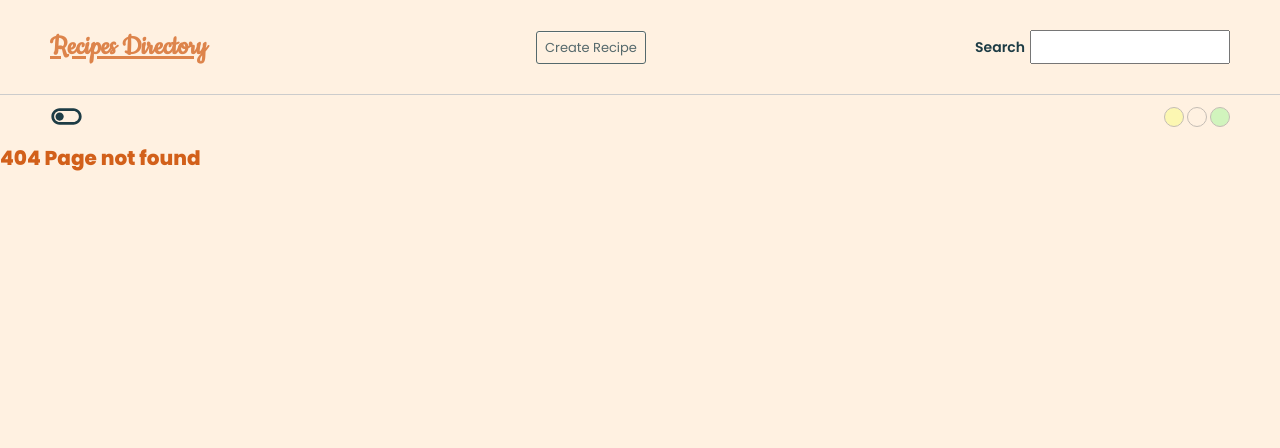
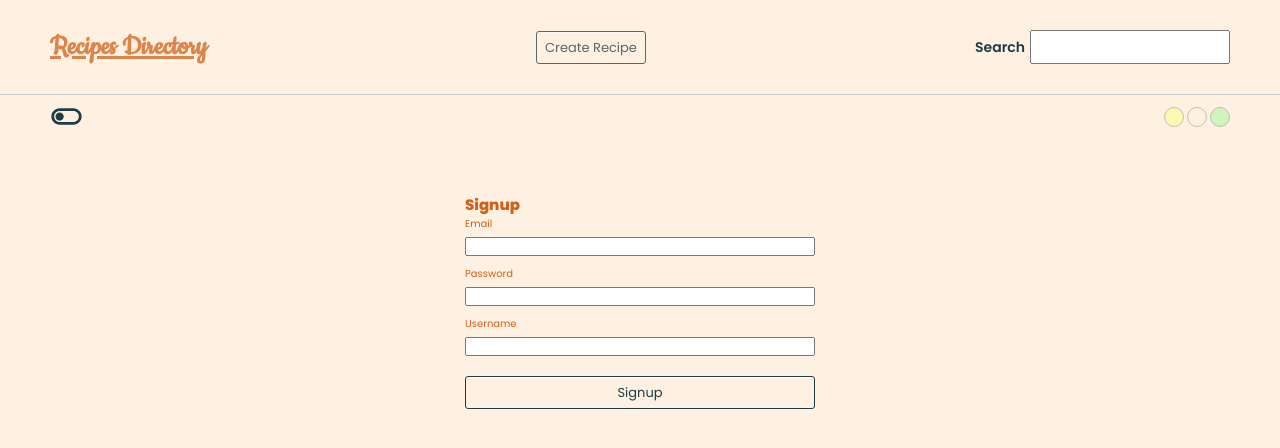
Before and after one commit to mojotron/recipe-directory, a React (Create React App) app: page /signup in a window 1280 px wide. Before the commit this address had no page. Shown: the top 448 px of the page. Built offline with nearby package versions, Linux system fonts and the light colour scheme.

Commit message:
Add signup functionality

```diff
--- a/src/App.js
+++ b/src/App.js
@@ -5,6 +5,7 @@ import Home from "./pages/Home/Home";
 import Create from "./pages/Create/CreateRecipe";
 import Recipe from "./pages/Recipe/Recipe";
 import Search from "./pages/Search/Search";
+import Signup from "./pages/Signup/Signup";
 // components
 import Navbar from "./components/Navbar";
 import ThemeSelector from "./components/ThemeSelector";
@@ -20,6 +21,7 @@ const App = () => {
         <ThemeSelector />
         <Routes>
           <Route path="/" element={<Home />} />
+          <Route path="/signup" element={<Signup />} />
           <Route path="/create" element={<Create />} />
           <Route path="/recipes/:id" element={<Recipe />} />
           <Route path="/search" element={<Search />} />
--- a/src/firebase/config.js
+++ b/src/firebase/config.js
@@ -1,4 +1,5 @@
 import { initializeApp } from "firebase/app";
+import { getAuth } from "firebase/auth";
 import {
   collection,
   getDocs,
@@ -21,6 +22,7 @@ const firebaseConfig = {
 
 const app = initializeApp(firebaseConfig);
 export const db = getFirestore(app);
+export const auth = getAuth(app);
 
 export const getRecipes = async () => {
   try {
--- /dev/null
+++ b/src/hooks/useSignup.js
@@ -0,0 +1,26 @@
+import { useState } from "react";
+import { auth } from "../firebase/config";
+import { signInWithEmailAndPassword } from "firebase/auth";
+
+export const useSignup = () => {
+  const [isPending, setIsPending] = useState(false);
+  const [error, setError] = useState(null);
+
+  const signup = async (email, password, username) => {
+    setError(null);
+    setIsPending(true);
+    try {
+      const res = await signInWithEmailAndPassword(auth, email, password);
+      if (!res) throw new Error("Could not create user account!");
+      // auth.currentUser.displayName = username;
+      setError(null);
+      setIsPending(false);
+    } catch (error) {
+      console.error(error.message);
+      setIsPending(false);
+      setError(error.message);
+    }
+  };
+
+  return { isPending, error, signup };
+};
--- /dev/null
+++ b/src/pages/Signup/Signup.js
@@ -0,0 +1,69 @@
+import { useState } from "react";
+import { useSignup } from "../../hooks/useSignup";
+import "./styles/Signup.css";
+
+const Signup = () => {
+  const [formData, setFormData] = useState({
+    email: "",
+    password: "",
+    username: "",
+  });
+
+  const { isPending, error, signup } = useSignup();
+
+  const handleChange = (e) => {
+    setFormData((oldData) => ({ ...oldData, [e.target.name]: e.target.value }));
+  };
+
+  const handleSubmit = (e) => {
+    e.preventDefault();
+    signup(formData.email, formData.password, formData.username);
+  };
+
+  return (
+    <form className="Signup" onSubmit={handleSubmit}>
+      <h2>Signup</h2>
+
+      <label htmlFor="email">Email</label>
+      <input
+        id="email"
+        type="email"
+        name="email"
+        value={formData.email}
+        onChange={handleChange}
+      />
+
+      <label htmlFor="password">Password</label>
+      <input
+        id="password"
+        type="password"
+        name="password"
+        value={formData.password}
+        onChange={handleChange}
+      />
+
+      <label htmlFor="username">Username</label>
+      <input
+        id="username"
+        type="text"
+        name="username"
+        value={formData.username}
+        onChange={handleChange}
+      />
+
+      {isPending ? (
+        <button className="btn" disabled>
+          Loading
+        </button>
+      ) : (
+        <button className="btn" type="submit">
+          Signup
+        </button>
+      )}
+
+      {error && <p>{error}</p>}
+    </form>
+  );
+};
+
+export default Signup;
--- /dev/null
+++ b/src/pages/Signup/styles/Signup.css
@@ -0,0 +1,16 @@
+.Signup {
+  display: flex;
+  flex-direction: column;
+  width: 35rem;
+  margin: 0 auto;
+  padding-top: 5rem;
+}
+.Signup label {
+  margin-bottom: 0.5rem;
+}
+.Signup input {
+  margin-bottom: 1rem;
+}
+.Signup .btn {
+  margin-top: 1rem;
+}
```
Also changed, not shown: 2 other files (tests, documents, lock files or other folders).
